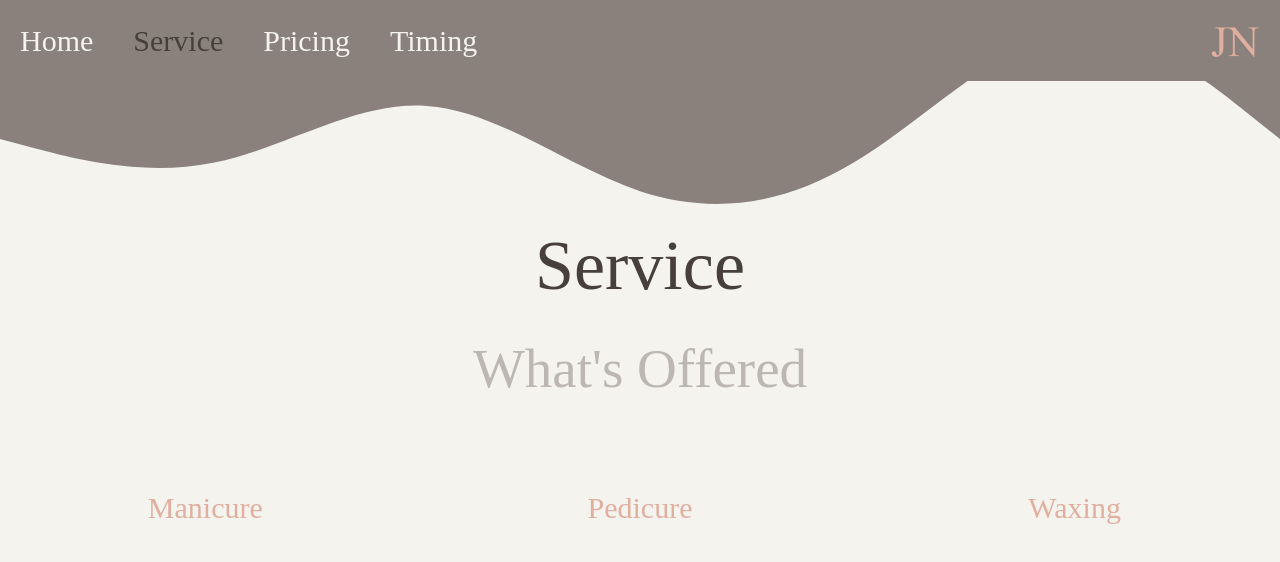
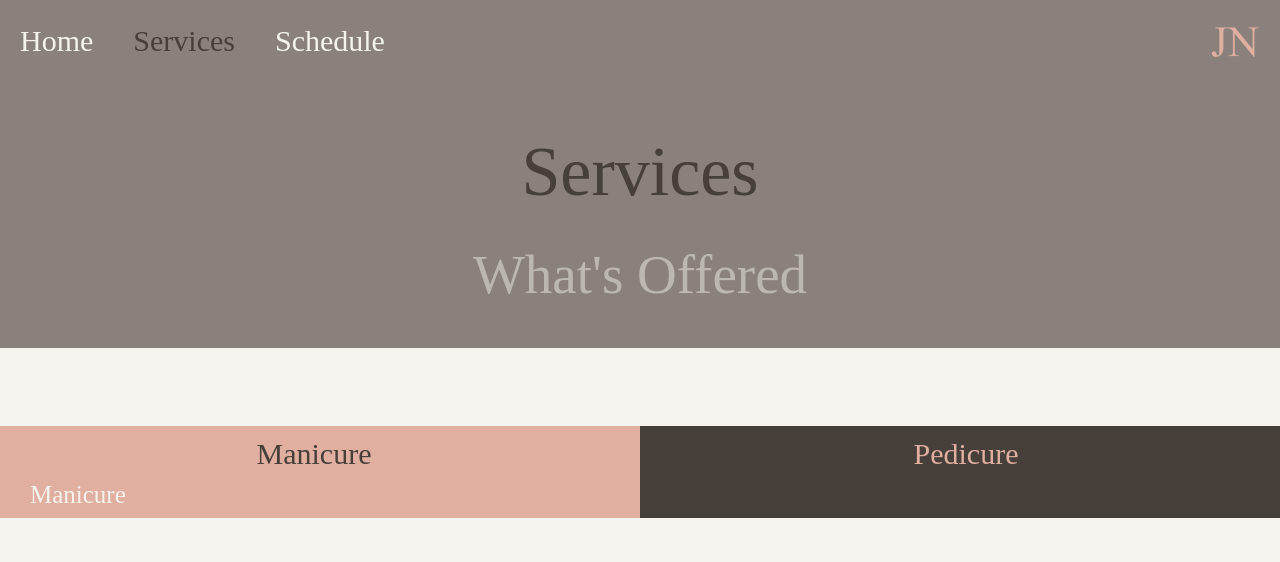
Before and after one commit to angelinaphan/SLE-Project, a plain HTML site: page service.html in a window 1280 px wide. Drawn offline with nearby package versions, Linux system fonts and the light colour scheme; a web font is replaced by a local one.

Commit message:
Add files via upload

```diff
--- a/service.html
+++ b/service.html
@@ -20,19 +20,13 @@
 </head>
 
 <body style="background-color: #F4F3EE;">
-    <div class="wave">
-    <svg xmlns="http://www.w3.org/2000/svg" viewBox="0 0 1440 320">
-        <path fill="#8a817c" fill-opacity="1" d="M0,224L40,234.7C80,245,160,267,240,250.7C320,235,400,181,480,186.7C560,192,640,256,720,282.7C800,309,880,299,960,250.7C1040,203,1120,117,1200,106.7C1280,96,1360,160,1400,192L1440,224L1440,0L1400,0C1360,0,1280,0,1200,0C1120,0,1040,0,960,0C880,0,800,0,720,0C640,0,560,0,480,0C400,0,320,0,240,0C160,0,80,0,40,0L0,0Z"></path>
-      </svg>
-    </div>
 
     <div class="center1">
         <div class="topnav">
         <nav class="navbar navbar-expand-sm ">
          <a class="nav-link" href="index.html">Home</a>
-         <a class="nav-link active" href="service.html">Service</a>
-         <a class="nav-link" href="schedule.html">Pricing</a>
-         <a class="nav-link" href="schedule2.html">Timing</a>
+         <a class="nav-link active" href="service.html">Services</a>
+         <a class="nav-link" href="schedule.html">Schedule</a>
         </nav>
 
         <div class="topnav-right">
@@ -41,28 +35,28 @@
         </div>
     </div>
 
-    <h1 class="text4">Service</h1>
+    <div class="con3">
+    <h1 class="text4">Services</h1>
     <h1 class="text5">What's Offered</h1>
+    </div>
 
 
 
     <div class="container-fluid3">
         <div class="row">
-            <div class="col-md-4">
+            <div class="col-md-6" style="background-color: #E0AFA0;">
 
-                <h1 class="text3">Manicure</h1>
+                <h1 class="text8">Manicure</h1>
+
+                <h1 class="text6">Manicure</h1>
 
             </div>
-            <div class="col-md-4">
+            <div class="col-md-6" style="background-color: #463F3A;">
 
-                <h1 class="text3">Pedicure</h1>
+                <h1 class="text7">Pedicure</h1>
 
             </div>
-            <div class="col-md-4">
 
-                <h1 class="text3">Waxing</h1>
-
-            </div>
          </div>
     </div>
 
--- a/style.css
+++ b/style.css
@@ -2,10 +2,6 @@ body {
     background-color: #8A817C;
     margin: 0;
     overflow-x: hidden;
-}
-
-.wave {
-    margin-top: -60px;
 }
 
 /* nav bar */
@@ -68,6 +64,23 @@ body {
     font-family: 'Italiana';
     font-size: 30px;
     text-align: center;
+    padding-top: 10px;
+}
+
+.text7 {
+    color: #E0AFA0;
+    font-family: 'Italiana';
+    font-size: 30px;
+    text-align: center;
+    padding-top: 10px;
+}
+
+.text8 {
+    color: #463F3A;
+    font-family: 'Italiana';
+    font-size: 30px;
+    text-align: center;
+    padding-top: 10px;
 }
 
 /* home page | picture */
@@ -137,8 +150,9 @@ footer {
     font-family: 'Italiana';
     font-size: 70px;
     padding-bottom: 20px;
-    padding-top: -50px;
+    padding-top: 130px;
     text-align: center;
+
 }
 
 .text5 {
@@ -147,8 +161,21 @@ footer {
     font-size: 55px;
     text-align: center;
     padding-bottom: 40px;
+
+}
+
+.con3 {
+    background-color: #8A817C;
 }
 
 .container-fluid3 {
-    padding-top: 40px;
+    padding-top: 70px;
 }
+
+.text6 {
+    color: #F4F3EE;
+    font-family: 'Italiana';
+    font-size: 25px;
+    float: left;
+    padding-left: 30px;
+}
```
Also changed, not shown: index.html (+2 -3 lines), schedule.html (+1 -2 lines).
